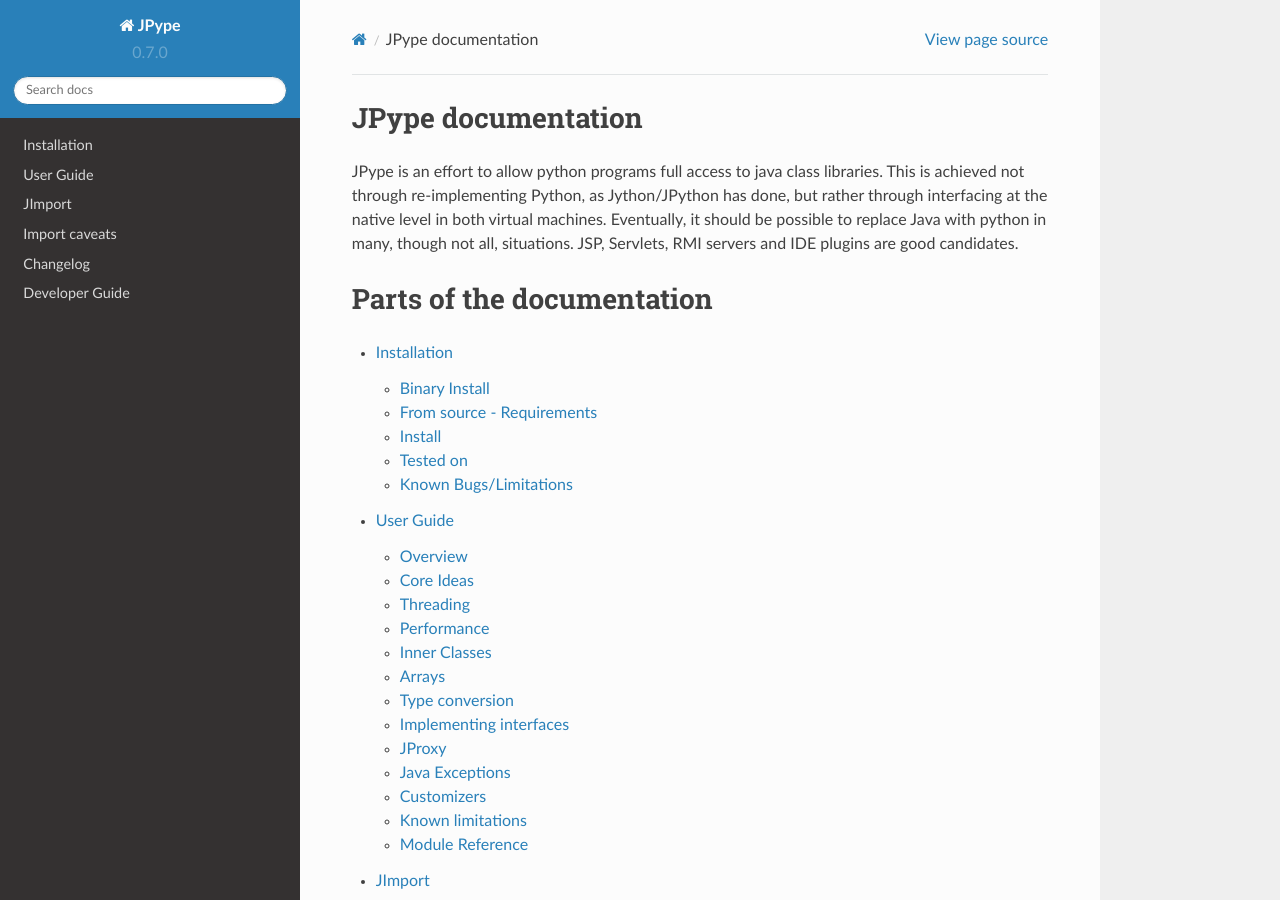
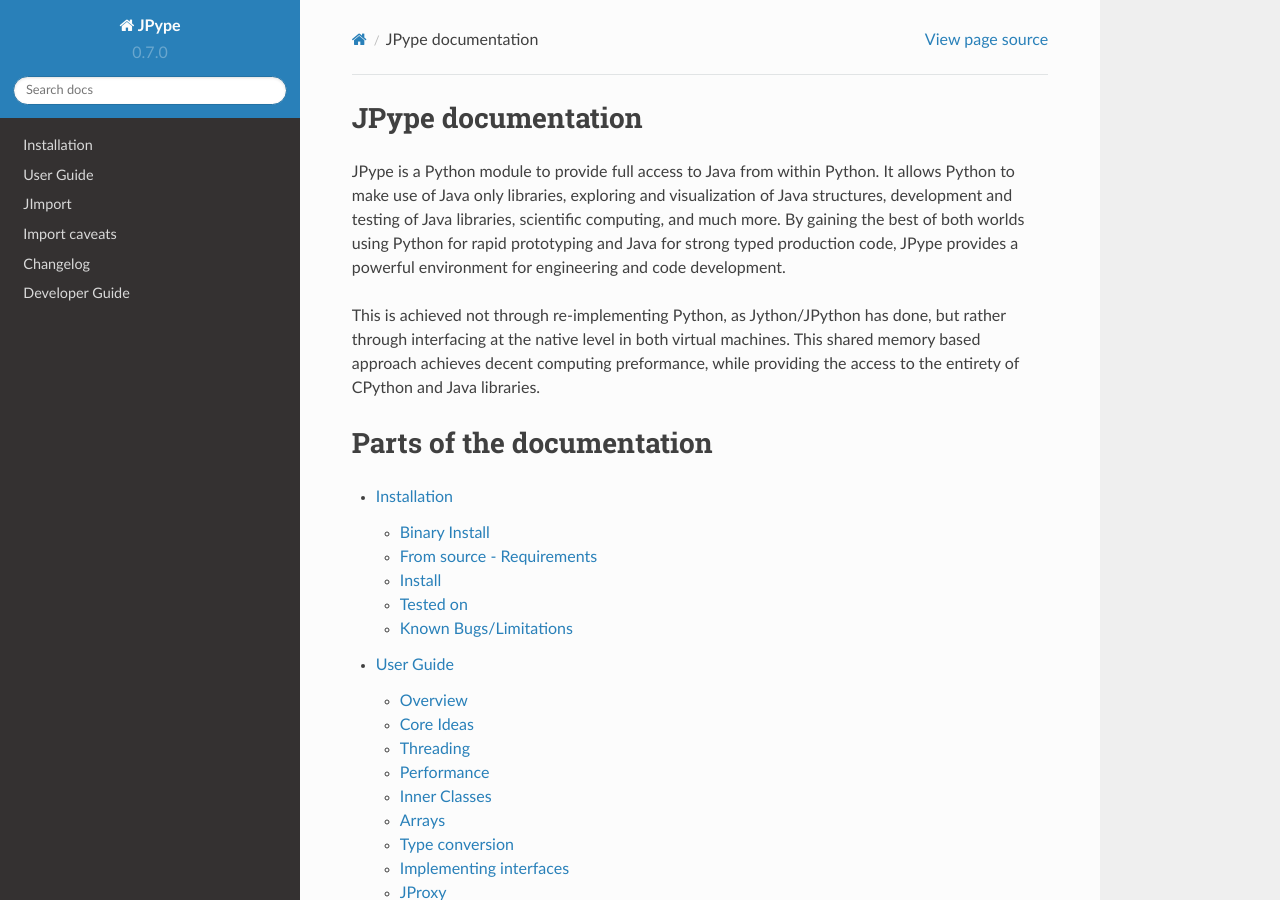
Before and after one commit to jpype-project/jpype, a Sphinx documentation site: the page built from doc/index.rst, in a window 1280 px wide and 900 px high. Built offline with Sphinx 7.4.7 and the Read the Docs theme 2.0.0, drawn with Linux system fonts in a browser that asks for light colours; pages that are not in the unit, such as notebooks, are missing from menus; the version number is read from the project's files by our own code.

Commit message:
Spice up project description.  We are more than an "effort"

```diff
--- a/doc/index.rst
+++ b/doc/index.rst
@@ -1,12 +1,19 @@
 JPype documentation
 ===================
 
-JPype is an effort to allow python programs full access to java class
-libraries. This is achieved not through re-implementing Python, as
+JPype is a Python module to provide full access to Java from
+within Python. It allows Python to make use of Java only libraries,
+exploring and visualization of Java structures, development and testing
+of Java libraries, scientific computing, and much more.  By gaining
+the best of both worlds using Python for rapid prototyping and Java
+for strong typed production code, JPype provides a powerful environment
+for engineering and code development.
+
+This is achieved not through re-implementing Python, as
 Jython/JPython has done, but rather through interfacing at the native
-level in both virtual machines. Eventually, it should be possible to
-replace Java with python in many, though not all, situations. JSP,
-Servlets, RMI servers and IDE plugins are good candidates.
+level in both virtual machines. This shared memory based
+approach achieves decent computing preformance, while providing the
+access to the entirety of CPython and Java libraries.
 
 Parts of the documentation
 ==========================
```
Also changed, not shown: README.rst (+13 -2 lines), doc/develguide.rst (+6 -5 lines).
